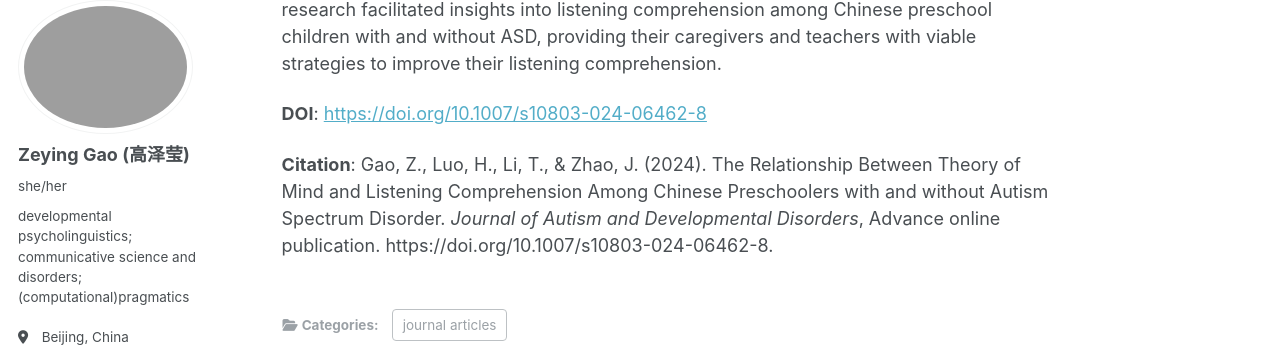
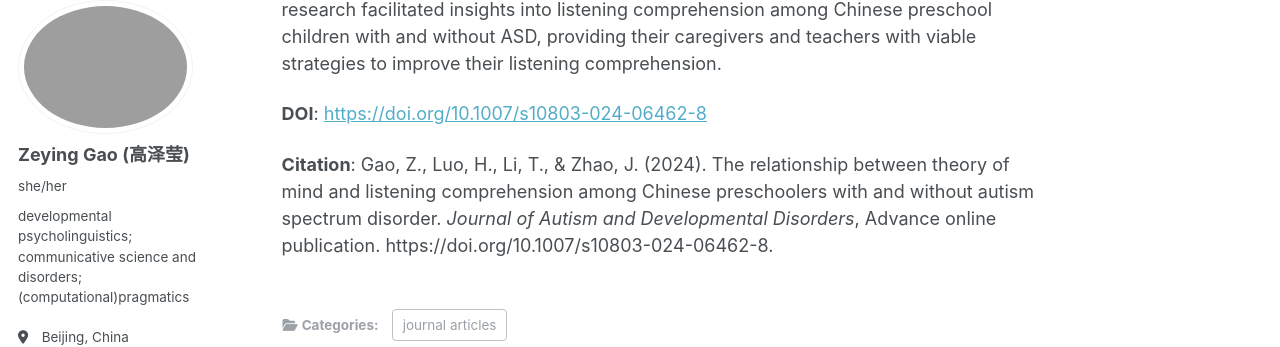
Before and after one commit to ZeyingGAO/zeyinggao.github.io, a Jekyll site: the page built from _publications/ToM.md, in a window 1280 px wide and 900 px high, scrolled down 562 px. Shown: the part 106-453 px from the top of the window. Built offline with Jekyll 4.4.1, drawn with Linux system fonts in a browser that asks for light colours; some web fonts are replaced; a file with an impossible date is left out.

Commit message:
Update ToM.md

```diff
--- a/_publications/ToM.md
+++ b/_publications/ToM.md
@@ -14,4 +14,4 @@ This study aimed to examine the performance on linguistic and cognitive tasks am
 
 **DOI**: [https://doi.org/10.1007/s10803-024-06462-8](https://doi.org/10.1007/s10803-024-06462-8)
 
-**Citation**: Gao, Z., Luo, H., Li, T., & Zhao, J. (2024). The Relationship Between Theory of Mind and Listening Comprehension Among Chinese Preschoolers with and without Autism Spectrum Disorder. *Journal of Autism and Developmental Disorders*, Advance online publication. https://doi.org/10.1007/s10803-024-06462-8.
+**Citation**: Gao, Z., Luo, H., Li, T., & Zhao, J. (2024). The relationship between theory of mind and listening comprehension among Chinese preschoolers with and without autism spectrum disorder. *Journal of Autism and Developmental Disorders*, Advance online publication. https://doi.org/10.1007/s10803-024-06462-8.
```
